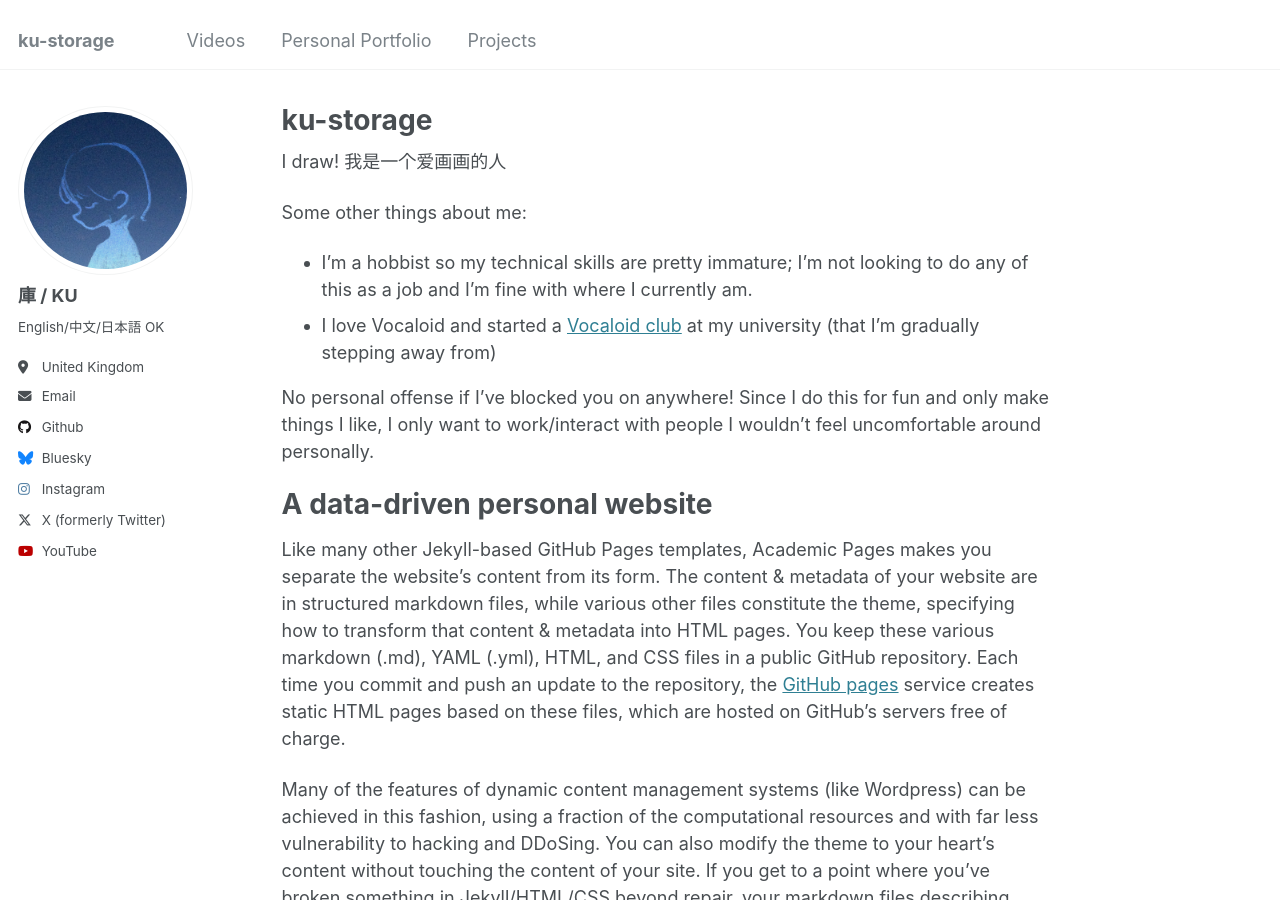
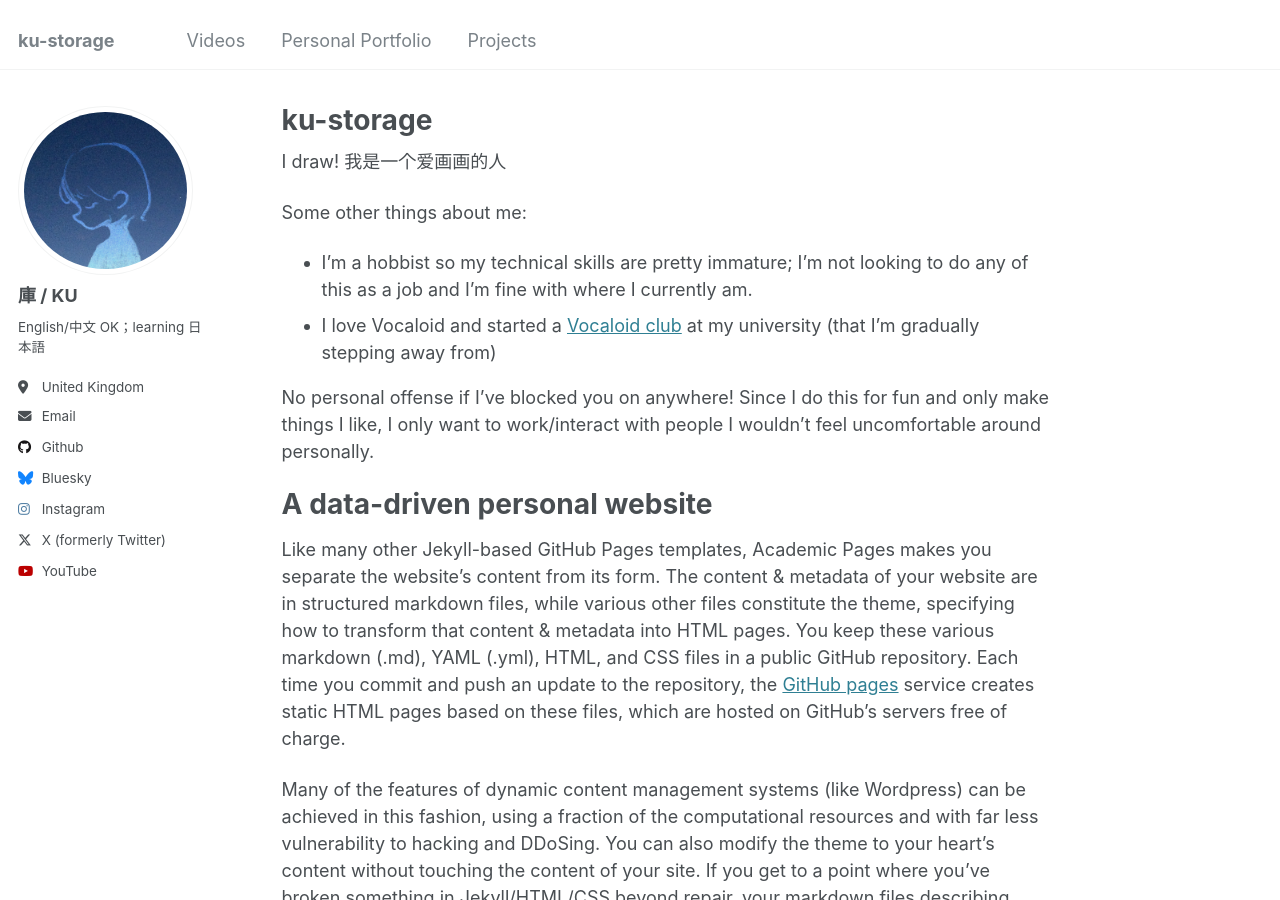
Before and after one commit to ku-storage/ku-storage.github.io, a Jekyll site: the page built from _pages/about.md, in a window 1280 px wide and 900 px high. Built offline with Jekyll 4.4.1, drawn with Linux system fonts in a browser that asks for light colours.

Commit message:
Update _config.yml

```diff
--- a/_config.yml
+++ b/_config.yml
@@ -24,7 +24,7 @@ author:
   avatar           : "profile.png"
   name             : "庫 / KU"
   pronouns         : # example: "she/her"
-  bio              : "English/中文/日本語 OK"
+  bio              : "English/中文 OK；learning 日本語"
   location         : "United Kingdom"
   employer         : #
   uri              : # URL
```
